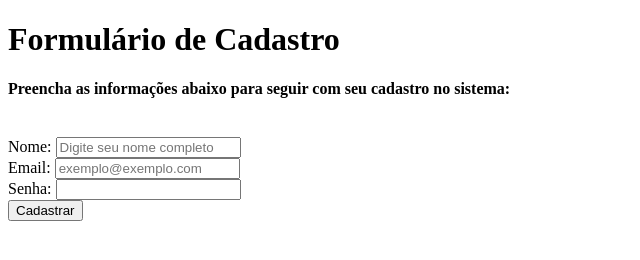
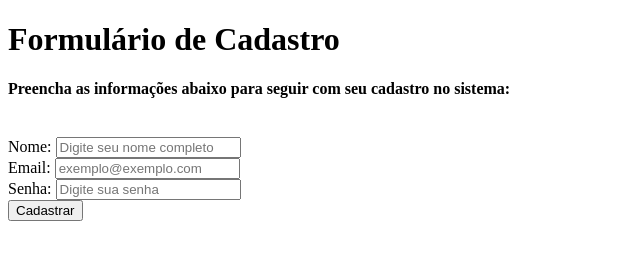
Before and after one commit to priscilaliraa/curso_ebac_frontend, a plain HTML site: page formulario_cadastro.html in a window 1280 px wide. Shown: the full height of the page, 0-640 px from the left. Drawn offline with Linux system fonts and the light colour scheme.

Commit message:
alterando comando da senha

```diff
--- a/formulario_cadastro.html
+++ b/formulario_cadastro.html
@@ -19,7 +19,7 @@
         <input type="email"placeholder="exemplo@exemplo.com" />
         <br />
         <label for="senha">Senha:</label>
-        <input type="text" />
+        <input type="password" placeholder="Digite sua senha" />
         <br />
         <button>Cadastrar</button>
     </form>
```
